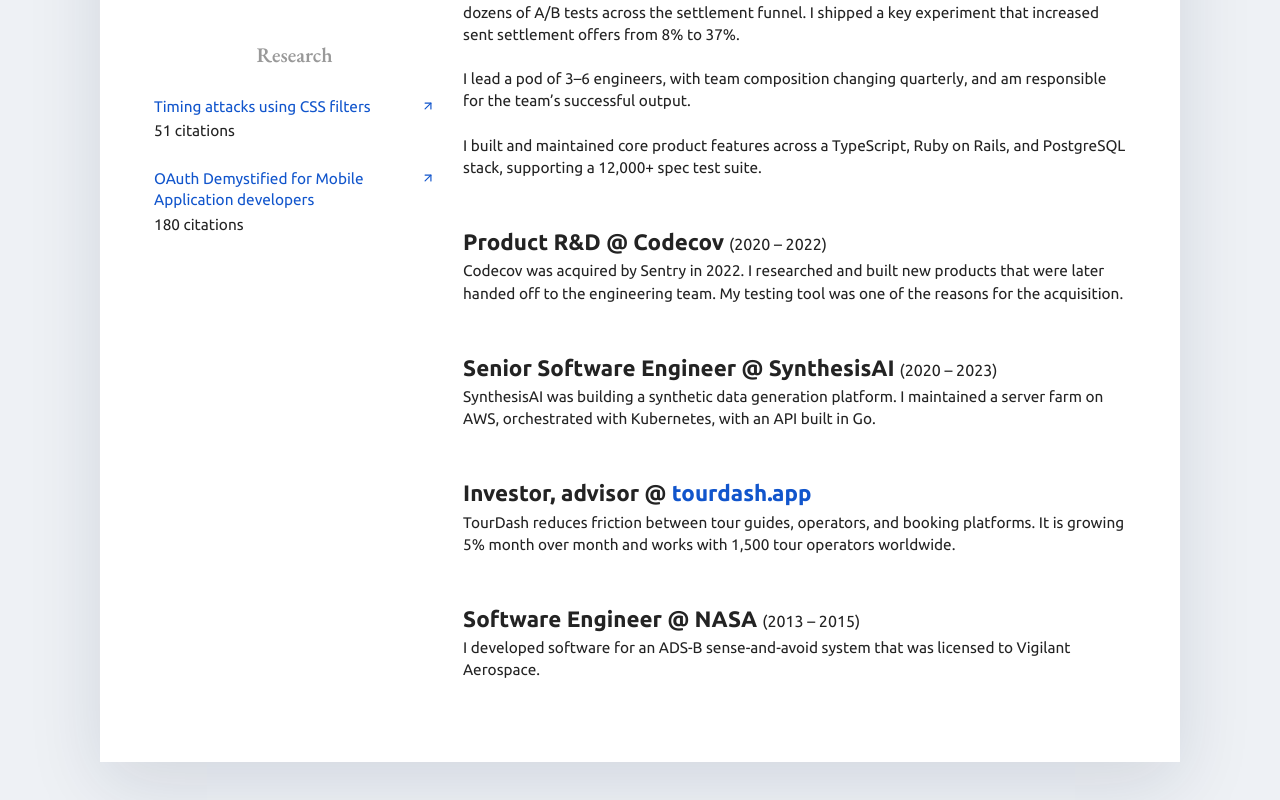
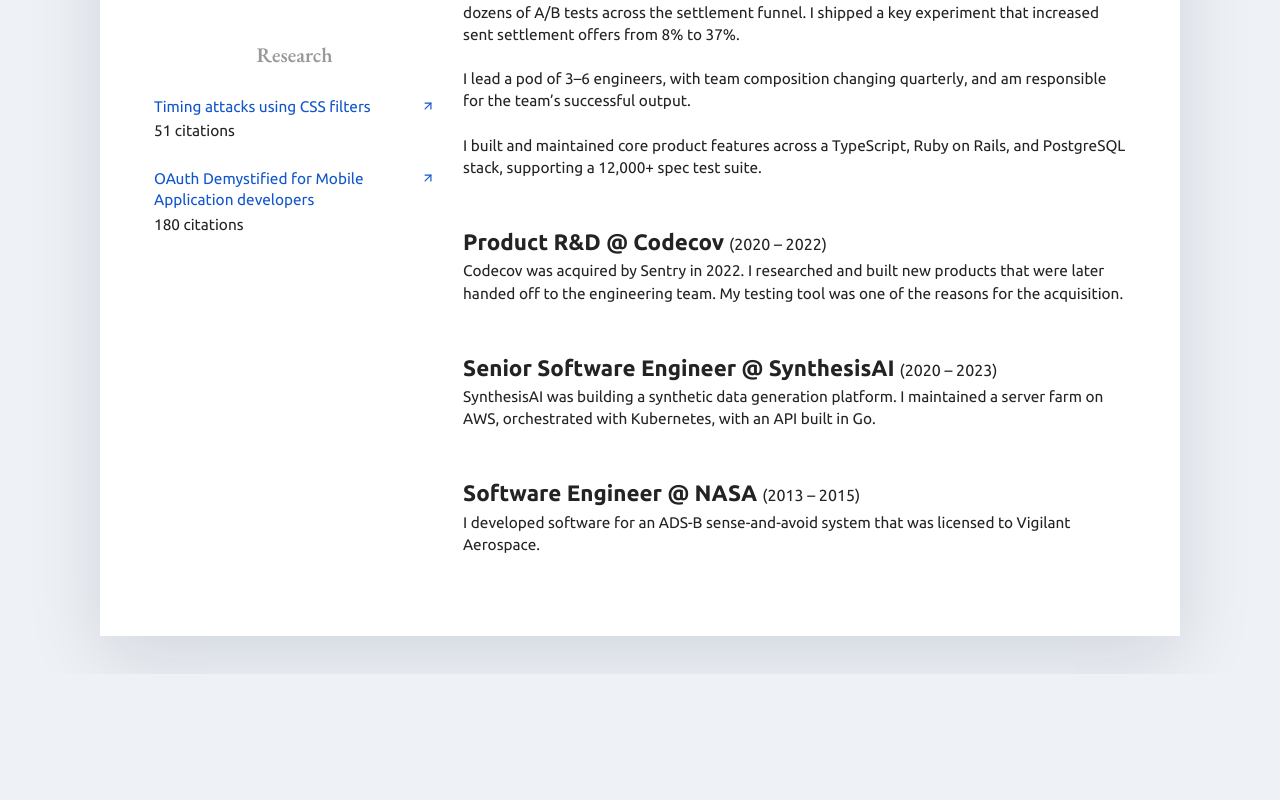
Before and after one commit to robertkotcher/robertkotcher.com, a Next.js app: page / in a window 1280 px wide. Shown: the part 766-1566 px from the top of the page. After the commit the page ends 1440 px from the top, so only its background shows below. Built offline with nearby package versions, Linux system fonts and the light colour scheme.

Commit message:
Remove TourDash investing section from resume

```diff
--- a/app/page.tsx
+++ b/app/page.tsx
@@ -219,22 +219,6 @@ export default function Home() {
               </p>
             </div>
 
-            <div className="role">
-              <div className="role-heading">
-                <h3>
-                  Investor, advisor @{" "}
-                  <a href="https://tourdash.app" target="_blank" rel="noreferrer">
-                    tourdash.app
-                  </a>
-                </h3>
-              </div>
-              <p>
-                TourDash reduces friction between tour guides, operators, and
-                booking platforms. It is growing 5% month over month and works
-                with 1,500 tour operators worldwide.
-              </p>
-            </div>
-
             <div className="role role-last">
               <div className="role-heading">
                 <h3>Software Engineer @ NASA</h3>
```
